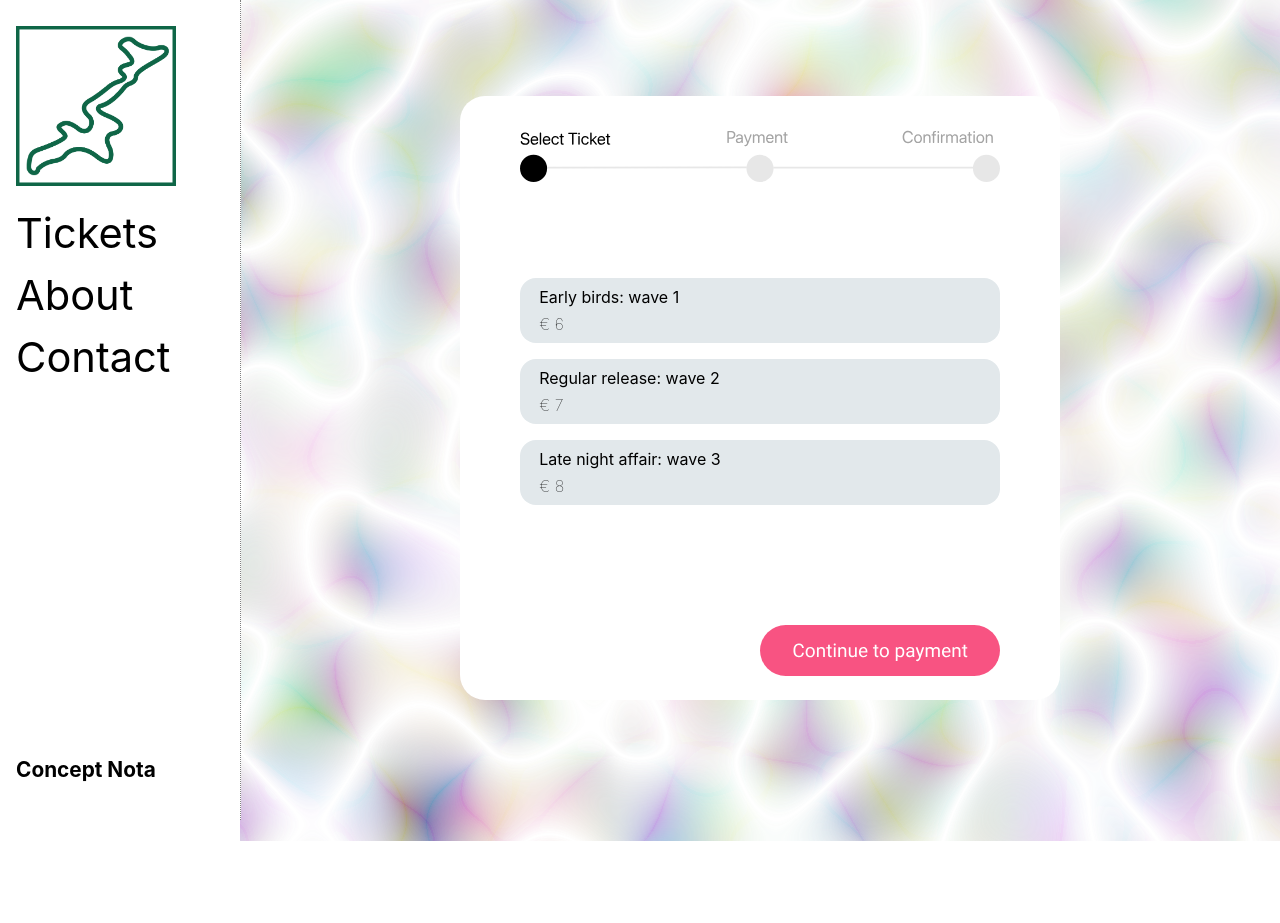
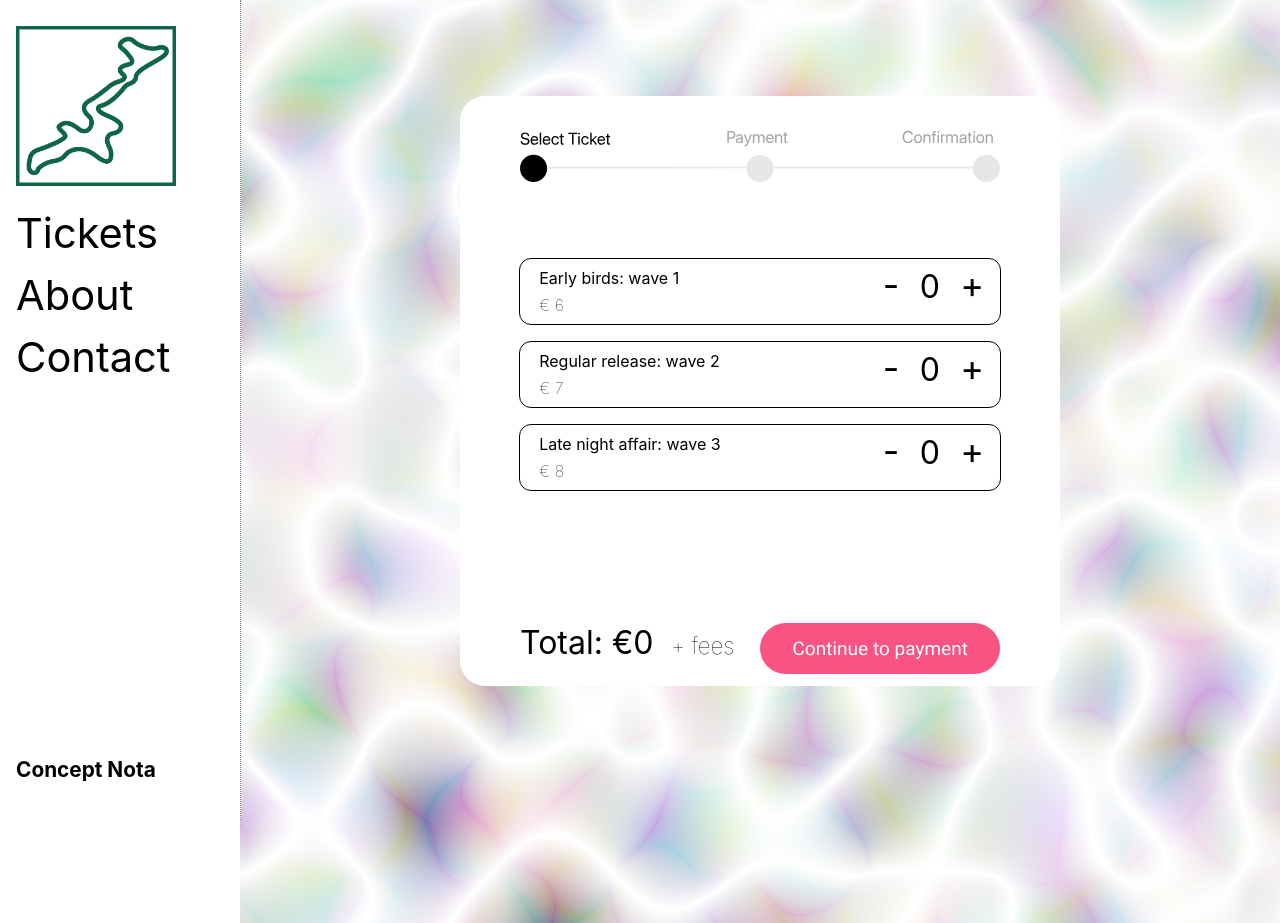
Before and after one commit to SamuelTocci/Affair, a React (Create React App) app: page /tickets in a window 1280 px wide. Before the commit the page ends 841 px from the top, so only its background shows below. Built offline with nearby package versions, Linux system fonts and the light colour scheme.

Commit message:
added total sum display + css adjustement for payment button

```diff
--- a/package.json
+++ b/package.json
@@ -36,6 +36,7 @@
     ]
   },
   "devDependencies": {
+    "@mollie/api-client": "^3.5.1",
     "react-router-dom": "^5.2.0"
   }
 }
--- a/src/components/PictureText.css
+++ b/src/components/PictureText.css
@@ -7,7 +7,7 @@
 
 .Category{
     font-size: 1.6em;
-    color: lightgrey;
+    color: white;
     font-weight: bold;
 }
 
--- /dev/null
+++ b/src/components/TicketTotal.css
@@ -0,0 +1,17 @@
+#total{
+    display: inline-block;
+}
+
+#feesText{
+    display: inline-block;
+    font-size: 70%;
+    font-weight: lighter;
+}
+
+#position{
+    display: block;
+    margin-left: 10%;
+    margin-right: auto;
+    margin-top: 22%;
+    padding-bottom: 2%;
+}
--- /dev/null
+++ b/src/components/TicketTotal.js
@@ -0,0 +1,13 @@
+import React, {useEffect, useState} from 'react'
+import TicketTotalStyle from '../components/TicketTotal.css'
+
+function TicketTotal(props) {
+    return(
+        <div id={"position"}>
+            <div id={"total"}>Total: €{props.total}</div>
+            <div id={"feesText"}>&ensp; + fees</div>
+        </div>
+    );
+}
+
+export default TicketTotal;
--- /dev/null
+++ b/src/components/Wave.css
@@ -0,0 +1,54 @@
+#firstWave{
+    display: block;
+    width: 80%;
+    height: 65px;
+    background: transparent;
+    border-style: solid;
+    margin-left: auto;
+    margin-right: auto;
+    margin-top: 1em;
+    border-radius: 12px;
+    border-width: 1px;
+}
+
+.ticketTitle{
+    margin-left: 4%;
+    margin-top: 0;
+}
+
+.ticketPrice{
+    margin-left: 4%;
+    font-weight: lighter;
+}
+
+#count{
+    margin-top: -6em;
+    float: right;
+    padding-right: 1em;
+    user-select: none;
+}
+
+#min{
+    display: inline-block;
+    font-size: 36px;
+    padding-right: 0.4em;
+    cursor: pointer;
+}
+
+#plus{
+    display: inline-block;
+    font-size: 36px;
+    padding-left: 0.4em;
+    cursor: pointer;
+}
+
+#numberBox{
+    display: inline-block;
+    width: 1em;
+    height: 1.5em;
+    background: transparent;
+    margin-top: 1em;
+    border-radius: 6px;
+    font-size: 2em;
+    text-align: center;
+}
--- /dev/null
+++ b/src/components/Wave.js
@@ -0,0 +1,34 @@
+import React, {useEffect, useState} from "react";
+import WaveStyle from "./Wave.css"
+
+function Wave(props) {
+
+    const [amount, setAmount] = useState(0);
+
+    function editAmount(num) {
+        if (amount < 8) {
+            if (num > 0 || amount -1 >= 0) {
+                setAmount(amount + num)
+            }
+        }
+        if(amount >= 8 && num < 0){
+            setAmount(amount + num)
+        }
+    }
+
+    return(
+        <div id={"firstWave"}>
+            <p className={"ticketTitle"}>
+                {props.title}
+            </p>
+            <p className={"ticketPrice"}>€ {props.price}</p>
+            <div id={"count"}>
+                <div id={"min"} onClick={() => editAmount(-1)}> - </div>
+                <div id={"numberBox"}> {amount} </div>
+                <div id={"plus"} onClick={() => editAmount(+1)}> + </div>
+            </div>
+        </div>
+    );
+}
+
+export default Wave;
--- a/src/pages/Tickets.css
+++ b/src/pages/Tickets.css
@@ -5,7 +5,7 @@
     flex: 1 0 auto;
     background: url("../res/GradientBackground.svg");
     padding-top: 1em;
-    padding-bottom: 8.8em;
+    padding-bottom: 14.8em;
 }
 
 #main{
@@ -66,6 +66,7 @@
     margin-right: auto;
     display: block;
     padding-top: 5%;
+    padding-bottom: 10%;
     width: 80%;
 }
 
@@ -74,6 +75,12 @@
     width: 40%;
     margin-left: auto;
     margin-right: 10%;
-    margin-top: 20%;
-    padding-bottom: 4%;
+    cursor: pointer;
+    float: right;
+    user-select: none;
 }
+
+#ticketTotal{
+    font-size: clamp(14px, 3.5vw, 32px);
+    padding-bottom: 2%;
+}
--- a/src/pages/Tickets.js
+++ b/src/pages/Tickets.js
@@ -1,40 +1,43 @@
-import react from 'react'
+import react, {useEffect, useState} from 'react'
 import {Route, Switch} from "react-router-dom";
 import TicketsStyle from "./Tickets.css"
 import CheckoutProgress from "../res/checkoutProgress.svg"
 import ContinuePayment from "../res/ContinuePayment.svg"
+import Home from "./Home";
+import React from "react";
+import Wave from "../components/Wave";
+import TicketTotal from "../components/TicketTotal"
 
-function draw() {
-    const canvas = document.getElementById('canvas');
-    if (canvas.getContext) {
-        const context = canvas.getContext('2d');
+function useWaveAmount () {
+    const [total, setTotal] = useState(0);
 
-        context.fillRect(20,20,100,100);
-        context.clearRect(40,40,60,60);
-        context.strokeRect(45,45,50,50);
-    }
+    useEffect(() => {
+        function handleAmountChange(){
+            setTotal()
+        }
+    });
+
+    return total;
 }
 
+function continuePayment() {
+    window.open('https://weer.sluispark.be/?p=mnu_webcam')
+}
+
+const Tickets = () => {
 
 
-const Tickets = () => {
     return (
         <div id={"ticketwrapper"}>
             <div id={"main"}>
                 <img src={CheckoutProgress} id={"checkoutProgress"}/>
-                <div id={"firstWave"}>
-                    <p className={"ticketTitle"}>Early birds: wave 1</p>
-                    <p className={"ticketPrice"}>€ 6</p>
+                <Wave title={"Early birds: wave 1"} price={6}/>
+                <Wave title={"Regular release: wave 2"} price={7}/>
+                <Wave title={"Late night affair: wave 3"} price={8}/>
+                <div id={"ticketTotal"}>
+                    <img src={ContinuePayment} id={"continuePayment"} onClick={continuePayment}/>
+                    <TicketTotal total={0}/>
                 </div>
-                <div id={"secondWave"}>
-                    <p className={"ticketTitle"}>Regular release: wave 2</p>
-                    <p className={"ticketPrice"}>€ 7</p>
-                </div>
-                <div id={"thirdWave"}>
-                    <p className={"ticketTitle"}>Late night affair: wave 3</p>
-                    <p className={"ticketPrice"}>€ 8</p>
-                </div>
-                <img src={ContinuePayment} id={"continuePayment"}/>
             </div>
         </div>
     );
```
Also changed, not shown: 1 other file (tests, documents, lock files or other folders).
